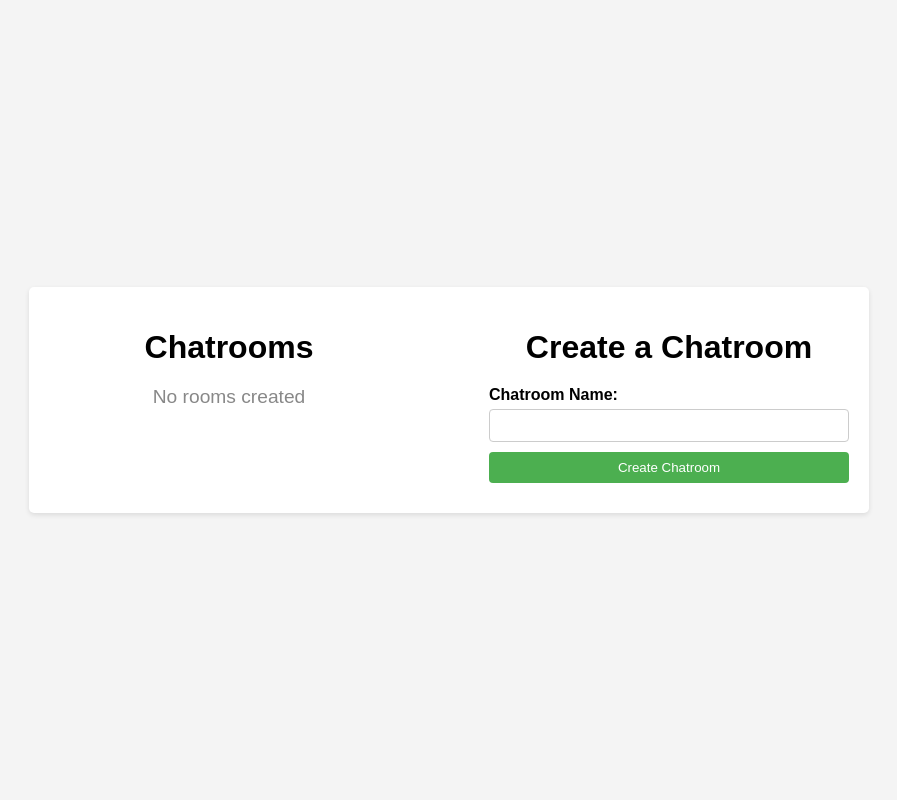
After one commit to ammargit93/chatroom, a Django app: template chatroom/templates/join.html in a window 1280 px wide. The commit adds this page. Shown: the whole page, without its empty margins (191-1088 px from the left). Run offline with Django 3.2, Linux system fonts and the light colour scheme; the template is opened without the code that fills it, so the values that code supplies are empty.

Commit message:
isolated chatrooms added

```diff
--- a/chatroom/chatroom/server.py
+++ b/chatroom/chatroom/server.py
@@ -38,7 +38,9 @@ try:
         clients.append(clientsocket)
         thread = threading.Thread(target=handle, args=(clientsocket,))
         thread.start()
+
 except KeyboardInterrupt:
     print('Server is shutting down...')
+
 finally:
     serversocket.close()
--- a/chatroom/chatroom/urls.py
+++ b/chatroom/chatroom/urls.py
@@ -21,5 +21,7 @@ from . import views
 
 urlpatterns = [
     path("admin/", admin.site.urls),
-    path("", views.room, name='room'),
+    path("", views.register, name='register'),
+    path("join/", views.join, name='join'),
+    path('room/<str:room_id>/', views.room, name='room'),
 ]
--- /dev/null
+++ b/chatroom/templates/join.html
@@ -0,0 +1,108 @@
+<!DOCTYPE html>
+<html lang="en">
+<head>
+    <meta charset="UTF-8">
+    <meta name="viewport" content="width=device-width, initial-scale=1.0">
+    <title>Chatroom App</title>
+    <style>
+        body {
+            font-family: Arial, sans-serif;
+            margin: 0;
+            padding: 0;
+            background-color: #f4f4f4;
+            display: flex;
+            justify-content: center;
+            align-items: center;
+            height: 100vh;
+        }
+        .container {
+            width: 80%;
+            max-width: 800px;
+            margin: 0 auto;
+            padding: 20px;
+            background-color: #fff;
+            border-radius: 5px;
+            box-shadow: 0 2px 5px rgba(0, 0, 0, 0.1);
+            display: flex;
+            justify-content: space-between;
+        }
+        .left-side, .right-side {
+            width: 45%;
+        }
+        h1 {
+            text-align: center;
+            margin-bottom: 20px;
+        }
+        label {
+            display: block;
+            font-weight: bold;
+            margin-bottom: 5px;
+        }
+        input[type="text"], input[type="submit"] {
+            width: 100%;
+            padding: 8px;
+            margin-bottom: 10px;
+            box-sizing: border-box;
+            border: 1px solid #ccc;
+            border-radius: 4px;
+        }
+        input[type="submit"] {
+            background-color: #4CAF50;
+            color: white;
+            border: none;
+            cursor: pointer;
+        }
+        input[type="submit"]:hover {
+            background-color: #45a049;
+        }
+        .no-rooms, .room-list {
+            text-align: center;
+            color: #888;
+            font-size: 1.2em;
+        }
+        .room-list ul {
+            list-style-type: none;
+            padding: 0;
+        }
+        .room-list li {
+            margin: 5px 0;
+        }
+        .room-list a {
+            text-decoration: none;
+            color: #007bff;
+        }
+        .room-list a:hover {
+            text-decoration: underline;
+        }
+    </style>
+</head>
+<body>
+    <div class="container">
+        <div class="left-side">
+            <h1>Chatrooms</h1>
+            {% if not rooms %}
+                <div class="no-rooms">
+                    No rooms created
+                </div>
+            {% else %}
+                <div class="room-list">
+                    <ul>
+                        {% for room in rooms %}
+                            <li><a href="{% url 'room' room.id %}">{{ room.room_name }} (ID: {{ room.id }})</a></li>
+                        {% endfor %}
+                    </ul>
+                </div>
+            {% endif %}
+        </div>
+        <div class="right-side">
+            <h1>Create a Chatroom</h1>
+            <form action="{% url 'join' %}" method="POST">
+                {% csrf_token %}
+                <label for="room_name">Chatroom Name:</label>
+                <input type="text" id="room_name" name="room_name" required>
+                <input type="submit" value="Create Chatroom">
+            </form>
+        </div>
+    </div>
+</body>
+</html>
--- a/chatroom/templates/room.html
+++ b/chatroom/templates/room.html
@@ -58,14 +58,12 @@
 <body>
     <div class="container">
         <div class="message-window">
-            <!-- Messages will be displayed here -->
             {% for message in messages %}
                 <p>{{ message.username }}: {{ message.text }}</p>
             {% endfor %}
         </div>
-        <form action="{% url 'room' %}" method="post" name="chat">
+        <form action="" method="post" name="chat">
             {% csrf_token %}
-            <input type="text" class="username-input" placeholder="Enter your username..." name="username">
             <input type="text" class="message-input" placeholder="Type your message..." name="chat">
             <button type="submit" class="send-button">Send</button>
         </form>
```
Also changed, not shown: chatroom/chatroom/settings.py (+9 -7 lines), chatroom/chatroom/views.py (+38 -14 lines).
